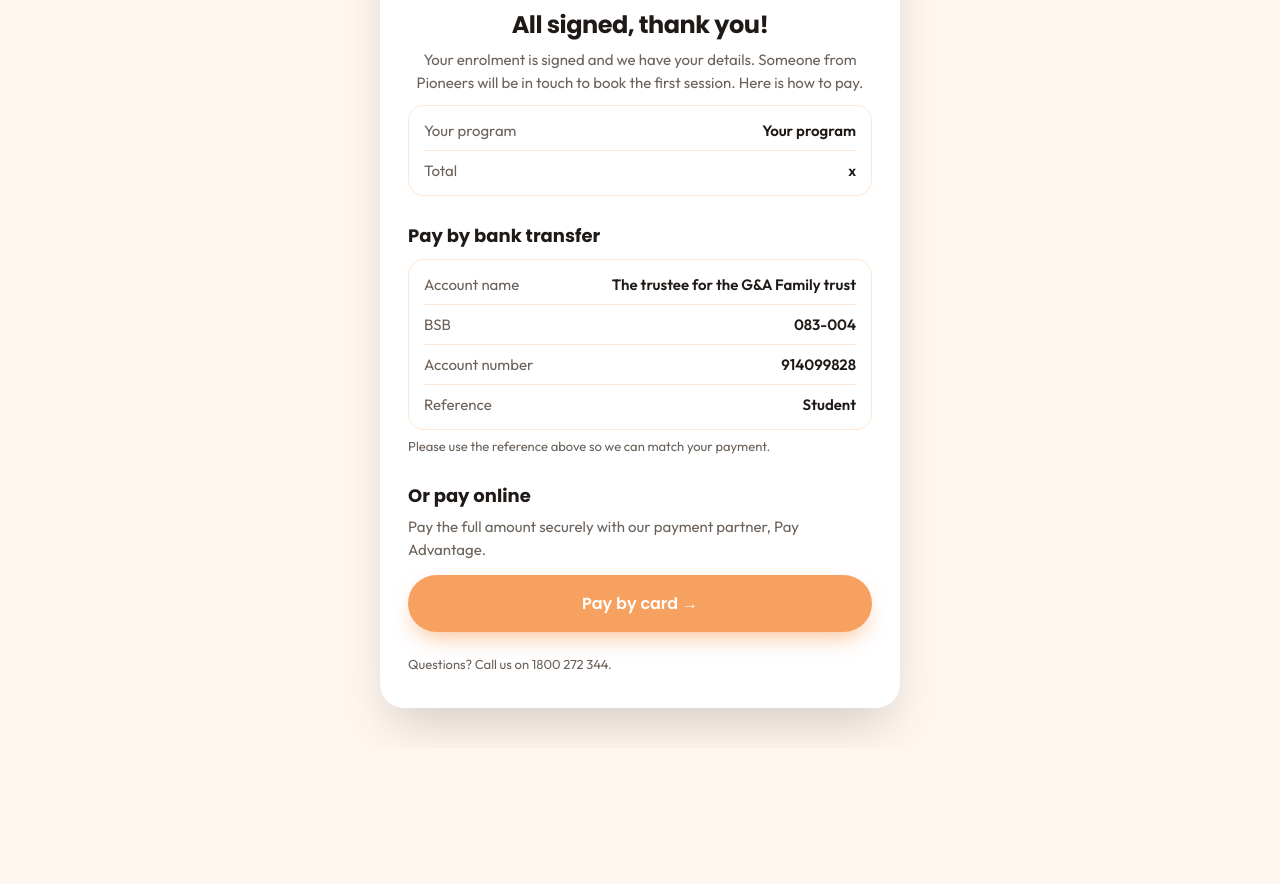
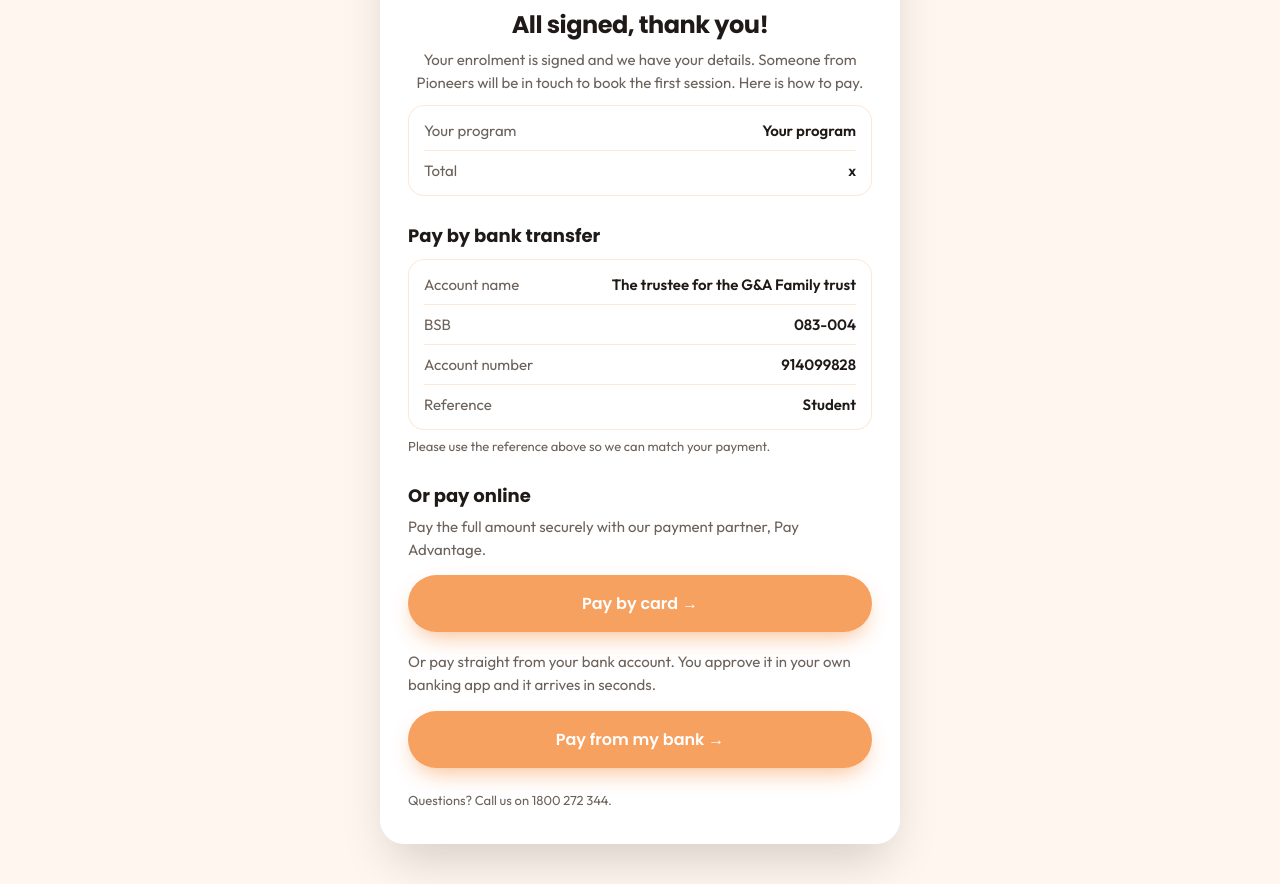
Before and after one commit to Caligal91/hub-enrolment-form-preview, a plain HTML site: page pay-upfront.html in a window 1280 px wide. Shown: the part 191-1075 px from the top of the page. Before the commit the page ends 939 px from the top, so only its background shows below. Drawn offline with Linux system fonts and the light colour scheme.

Commit message:
Preview: upfront payment page has a Pay from my bank button

```diff
--- a/pay-upfront.html
+++ b/pay-upfront.html
@@ -46,6 +46,10 @@ p{color:#6B625B;font-size:15px;line-height:1.55;margin:6px 0}
   <p>Pay the full amount securely with our payment partner, Pay Advantage.</p>
   <a class="btn" href="#" rel="noopener">Pay by card &rarr;</a>
 
+  <p style="margin-top:18px">Or pay straight from your bank account. You approve it in your own banking app and it arrives in seconds.</p>
+  <a class="btn" href="#" rel="noopener">Pay from my bank &rarr;</a>
+
+
 
 
 <p class="small" style="margin-top:22px">Questions? Call us on 1800 272 344.</p>
```
